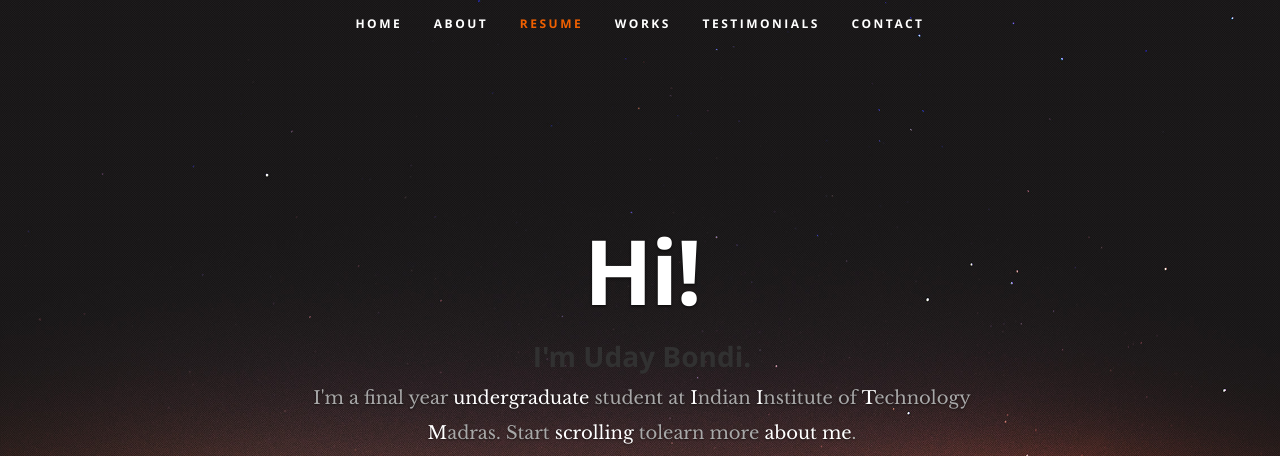
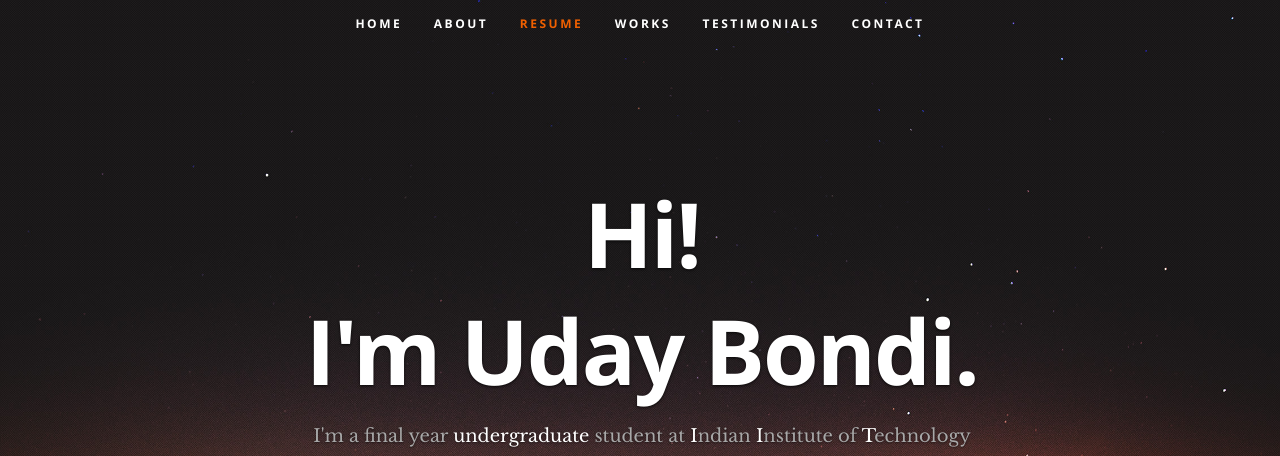
Before and after one commit to UdayBondi/udaybondi.github.io, a plain HTML site: page index.html in a window 1280 px wide. Shown: the top 456 px of the page. Drawn offline with nearby package versions, Linux system fonts and the light colour scheme.

Commit message:
Update index.html

```diff
--- a/index.html
+++ b/index.html
@@ -57,7 +57,7 @@
       <div class="row banner">
          <div class="banner-text">
             <h1 class="responsive-headline">Hi!</h1>
-            <h2 class="responsive-headline">I'm Uday Bondi.</h2>
+            <h1 class="responsive-headline">I'm Uday Bondi.</h1>
             <h3>I'm a final year <span>undergraduate </span> student at <span>I</span>ndian <span>I</span>nstitute of <span>T</span>echnology <span>M</span>adras. Start <a class="smoothscroll" href="#about">scrolling</a>
             tolearn more <a class="smoothscroll" href="#about">about me</a>.</h3>
             <hr />
```
